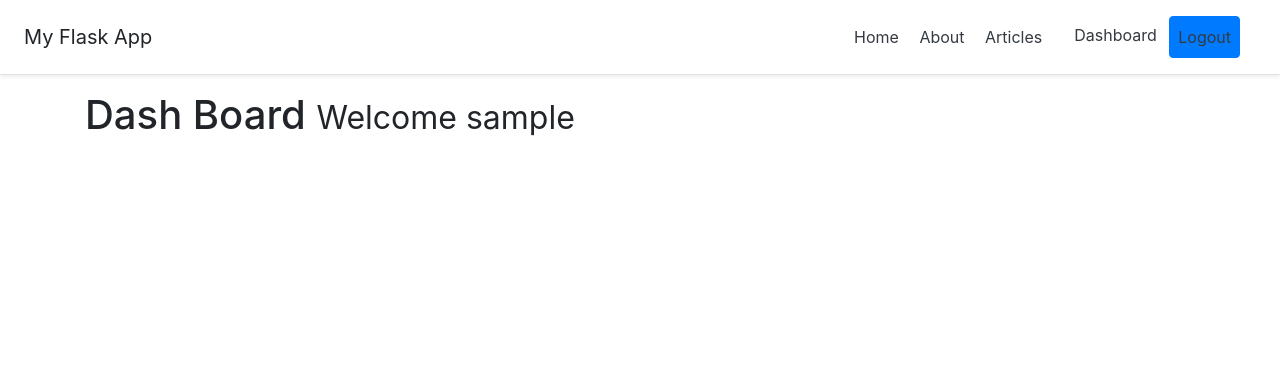
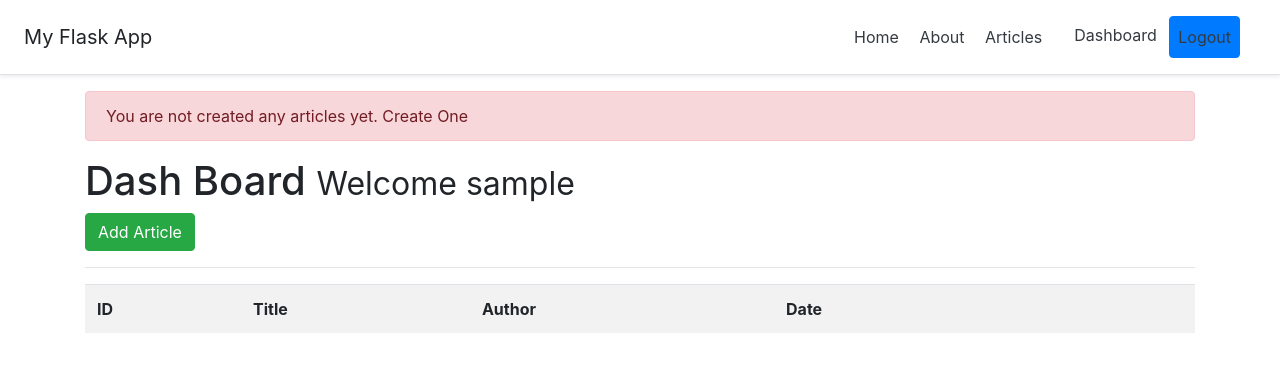
Before and after one commit to joshy-joy/flask-blog-projet, a Flask app: page /dashboard in a window 1280 px wide. Shown: the top 372 px of the page. Run offline with Flask 2, Linux system fonts and the light colour scheme; the visitor is signed in with stand-in values (Sample User, id 1); data that the repository does not hold is empty; some libraries are stand-ins or nearby versions.

Commit message:
A simple flask application

```diff
--- a/flaskApp/app.py
+++ b/flaskApp/app.py
@@ -1,5 +1,5 @@
 from flask import Flask, render_template, flash, redirect, session, url_for, logging, request
-from data import Articles
+#from data import Articles
 from flask_mysqldb import MySQL
 from wtforms import Form, TextAreaField, StringField, PasswordField, validators
 from passlib.hash import sha256_crypt
@@ -17,7 +17,7 @@ app.config['MYSQL_CURSORCLASS'] = 'DictCursor'
 #initialize MySql
 mysql = MySQL(app)
 
-Articles = Articles()
+#Articles = Articles()
 
 @app.route('/')
 def index():
@@ -29,13 +29,42 @@ def about():
     return render_template("about.html")
 
 
+
 @app.route('/articles')
 def articles():
-    return render_template("articles.html", Articles = Articles)
+    #create cursor
+    cur = mysql.connection.cursor()
+
+    #fetch the data
+    result = cur.execute("SELECT * FROM articles")
+
+    articles = cur.fetchall()
+
+    if result > 0:
+        return render_template('articles.html', articles = articles)
+    else:
+        msg = "No articles posted"
+        return render_template('articles.html', msg = msg)
+
+    cur.close()
+
+
 
 @app.route('/articles/<string:id>/')
 def article(id):
-    return render_template("article.html",id = id)
+    #create cursor
+    cur = mysql.connection.cursor()
+
+    #fetch the data
+    result = cur.execute("SELECT * FROM articles WHERE id=%s",[id])
+
+    article = cur.fetchone()
+
+
+    return render_template('article.html', article = article)
+
+
+
 
 class ResgisterForm(Form):
     name = StringField('Name', [validators.Length(min = 1, max = 50)])
@@ -120,6 +149,7 @@ def login():
 
     return render_template('login.html')
 
+#user created decorator function.
 def is_logged_in(f):
     @wraps(f)
     def wrap(*args, **kwargs):
@@ -131,16 +161,127 @@ def is_logged_in(f):
     return wrap
 
 @app.route('/logout')
+@is_logged_in
 def logout():
     session.clear()
     flash("You are now logged out", 'success')
-    return render_template('login.html')
+    return redirect(url_for('login'))
 
 @app.route('/dashboard')
 @is_logged_in
 def dashboard():
-    return render_template('dashboard.html')
+    #create cursor
+    cur = mysql.connection.cursor()
 
+    #fetch the data
+    result = cur.execute("SELECT * FROM articles WHERE author = %s",[session['username']])
+
+    articles = cur.fetchall()
+
+    if result > 0:
+        return render_template('dashboard.html', articles = articles)
+    else:
+        msg = "You are not created any articles yet. Create One"
+        return render_template('dashboard.html', msg = msg)
+
+    cur.close()
+
+
+#form class for Article
+class ArticleForm(Form):
+    title = StringField('Title', [validators.Length(min = 1, max = 200)])
+    body = TextAreaField('Body', [validators.Length(min = 30)])
+
+
+@app.route('/add_article', methods = ['GET','POST'])
+@is_logged_in
+def add_article():
+    form = ArticleForm(request.form)
+
+    if request.method == 'POST' and form.validate():
+
+        title = form.title.data
+        body = form.body.data
+
+        #create cursor
+        cur = mysql.connection.cursor()
+
+        #add data to database
+        cur.execute("INSERT INTO articles(title, author, body) VALUES(%s, %s, %s)",(title, session['username'], body))
+
+        #commit the data
+        mysql.connection.commit()
+
+        #close the database
+        cur.close()
+
+        flash("New article is published", "success")
+
+        return redirect(url_for('dashboard'))
+
+    return render_template('add_article.html', form = form)
+
+
+
+@app.route('/edit_article/<string:id>/', methods = ['GET','POST'])
+@is_logged_in
+def edit_article(id):
+    #create cursor
+    cur = mysql.connection.cursor()
+
+    #fetch the data to be edited
+    result = cur.execute("SELECT * FROM articles WHERE id=%s",[id])
+
+    result = cur.fetchone()
+
+    #creating the form
+    form = ArticleForm(request.form)
+
+    #populating the form
+    form.title.data = result['title']
+    form.body.data = result['body']
+
+    if request.method == 'POST' and form.validate():
+
+        title = request.form['title']
+        body = request.form['body']
+
+        #add data to database
+        cur.execute("UPDATE articles SET title = %s, body = %s WHERE id= %s",(title, body, id))
+
+        #commit the data
+        mysql.connection.commit()
+
+        #close the database
+        cur.close()
+
+        flash("Article is Updated", "success")
+
+        return redirect(url_for('dashboard'))
+
+    return render_template('edit_article.html', form = form)
+
+
+
+@app.route('/delete_article/<string:id>/', methods = ['POST'])
+@is_logged_in
+def delete_article(id):
+    #create cursor
+    cur = mysql.connection.cursor()
+
+    #delete the data
+    cur.execute("DELETE FROM articles WHERE id = %s",[id])
+
+
+    #commit the data
+    mysql.connection.commit()
+
+    #close the database
+    cur.close()
+
+    flash("Article is Deleted", "success")
+
+    return redirect(url_for('dashboard'))
 
 
 if __name__ == "__main__":
--- a/flaskApp/templates/dashboard.html
+++ b/flaskApp/templates/dashboard.html
@@ -3,5 +3,32 @@
 {% block body %}
 
 <h1>Dash Board <small>Welcome {{ session['username'] }}</small></h1>
+<a class="btn btn-success" href="/add_article">Add Article</a>
+<hr>
+<table class="table table-striped">
+    <tr>
+        <th>ID</th>
+        <th>Title</th>
+        <th>Author</th>
+        <th>Date</th>
+        <th></th>
+        <th></th>
+    </tr>
+    {% for article in articles %}
+        <tr>
+            <th>{{ article.id }}</th>
+            <th>{{ article.title }}</th>
+            <th>{{ article.author }}</th>
+            <th>{{ article.create_date }}</th>
+            <th><a href="edit_article/{{article.id}}" class="btn btn-secondary pull-right">Edit</a></th>
+            <th>
+                <form action = "{{url_for('delete_article', id = article.id) }}" method="post">
+                    <input type="hidden" name="_method" value="DELETE">
+                    <input type="submit" class="btn btn-danger" value="Delete">
+                </form>
+            </th>
+        </tr>
+    {% endfor %}
+</table>
 
 {% endblock %}
--- a/flaskApp/templates/home.html
+++ b/flaskApp/templates/home.html
@@ -5,6 +5,10 @@
 <div class="jumbotron text-center">
         <h1>Welcome to Flask App</h1>
         <p class="lead">This is my first flask application developed for learning purpose. I'm Joshy, A Full Stack developer and Data scientist.</p>
+        {% if session.logged_in == NULL %}
+                <a href="/register" class="btn btn-primary btn-lg">Register</a>
+                <a href="/login" class="btn btn-success btn-lg">Login</a>
+        {% endif %}
 </div>
 
 {% endblock %}
--- a/flaskApp/templates/layout.html
+++ b/flaskApp/templates/layout.html
@@ -15,5 +15,9 @@
         </div>
 
         <script src="https://stackpath.bootstrapcdn.com/bootstrap/4.3.1/js/bootstrap.min.js"></script>
+        <script src="//cdn.ckeditor.com/4.13.0/standard/ckeditor.js"></script>
+        <script>
+            CKEDITOR.replace('editor');
+        </script>
     </body>
 </html>
```
Also changed, not shown: flaskApp/backup.txt (added, +13 -0 lines), flaskApp/templates/add_article.html (added, +18 -0 lines), flaskApp/templates/article.html (+7 -1 lines), flaskApp/templates/articles.html (+15 -7 lines), flaskApp/templates/edit_article.html (added, +18 -0 lines).
